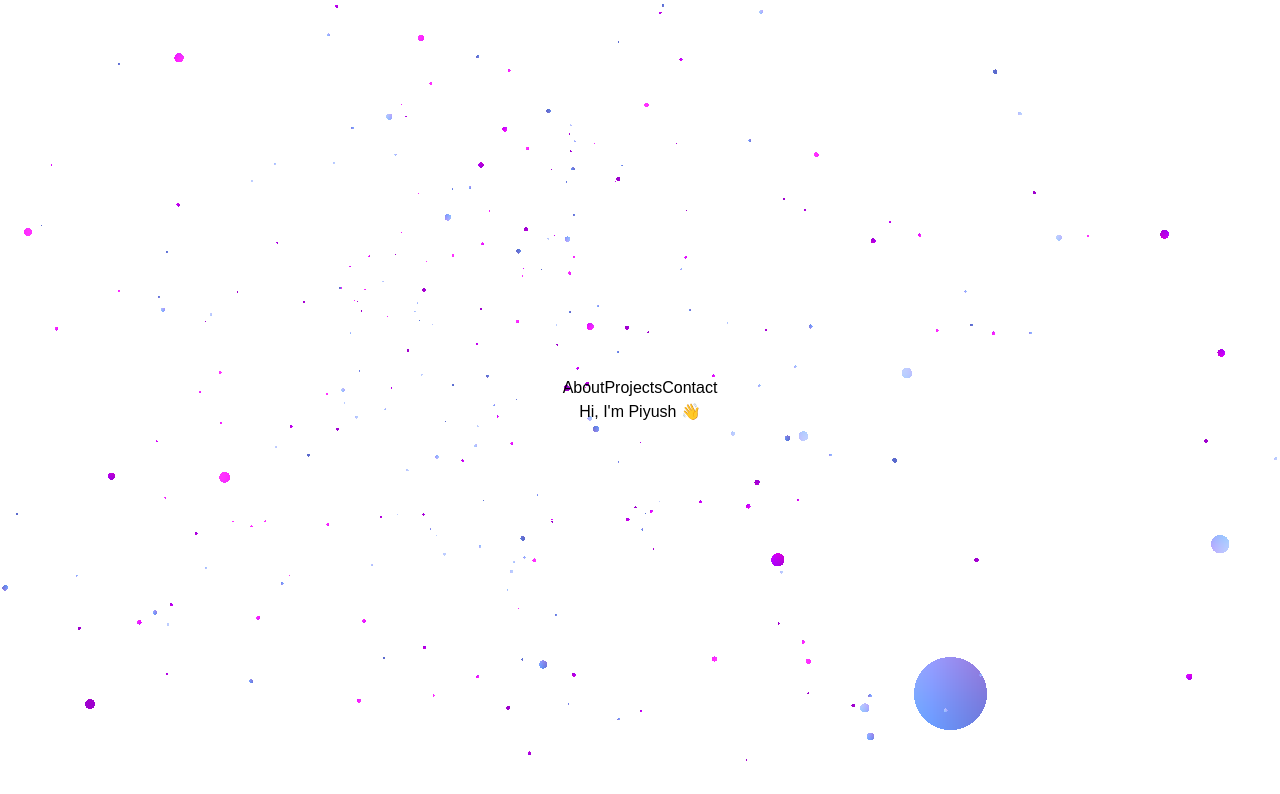
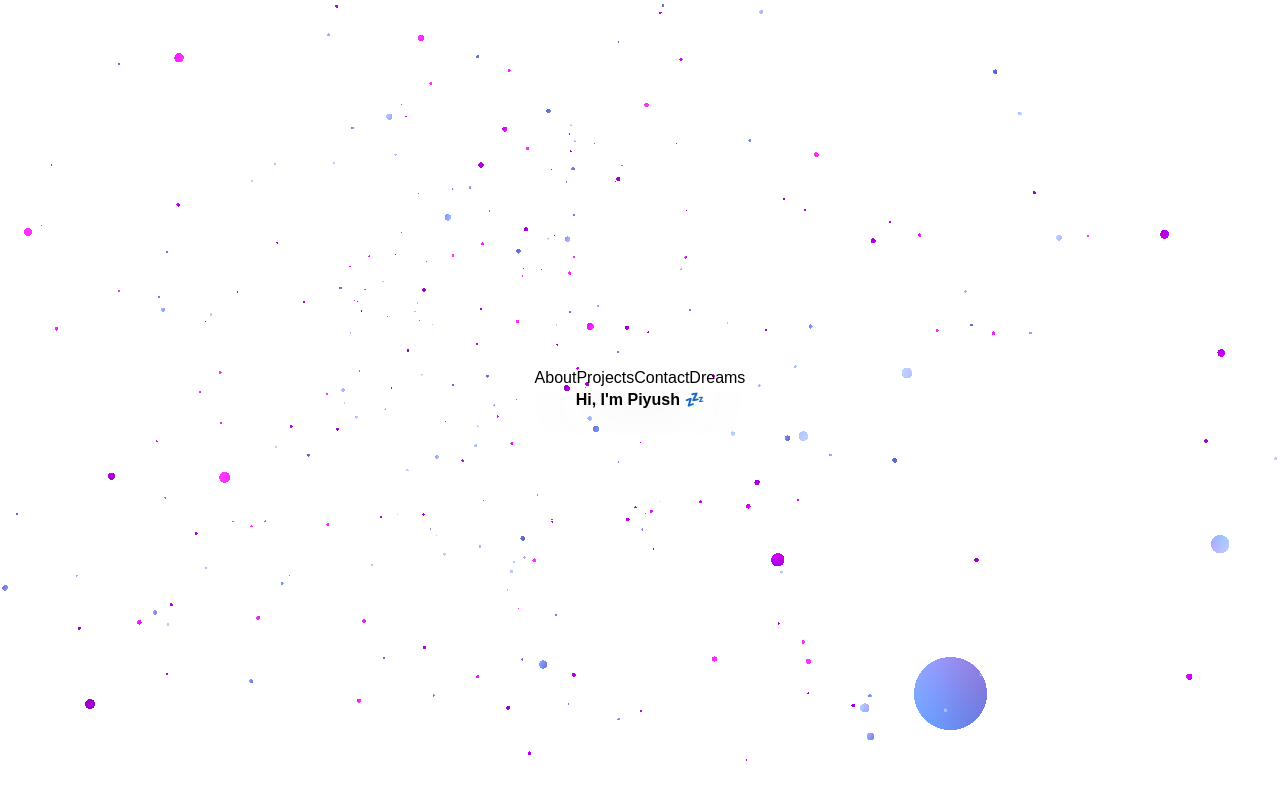
Before and after one commit to PiyushJ1/DevSoc-Personal-Website, a Next.js app: page / in a window 1280 px wide. Shown: the top 794 px of the page. Built offline with nearby package versions, Linux system fonts and the light colour scheme.

Commit message:
position hero content

```diff
--- a/src/app/Home.module.css
+++ b/src/app/Home.module.css
@@ -1,5 +1,6 @@
+
+
 .heroContainer {
-  min-height: 100vh;
   display: flex;
   flex-direction: column;
   align-items: center;
@@ -21,10 +22,9 @@
 .mainTitle {
   font-size: 65;
   font-weight: 700;
+  min-width: 600px;
   background: white;
-  -webkit-background-clip: text;
   background-clip: text;
-  color: transparent;
   animation: fadeIn 0.8s ease-out forwards;
   line-height: 1.2;
   margin-bottom: 1.5rem;
--- a/src/app/page.tsx
+++ b/src/app/page.tsx
@@ -25,13 +25,22 @@ export default function Home() {
             <Link href="#about" className={styles.navLink}>About</Link>
             <Link href="#projects" className={styles.navLink}>Projects</Link>
             <Link href="#contact" className={styles.navLink}>Contact</Link>
+            <Link href="#dreams" className={styles.navLink}>Dreams</Link>
           </div>
         </div>
       </header>
 
-      <main>
-        Hi, I'm Piyush 👋
+      <main className={styles.heroContainer}>
+        <div className={styles.contentCreator}>
+          <h1 className={styles.mainTitle}>Hi, I'm Piyush 💤</h1>
+
+
+        </div>
+
       </main>
+
+
+
 
       </div>
       <Particles
```
Lines whose indentation alone changed are shown as unchanged.
